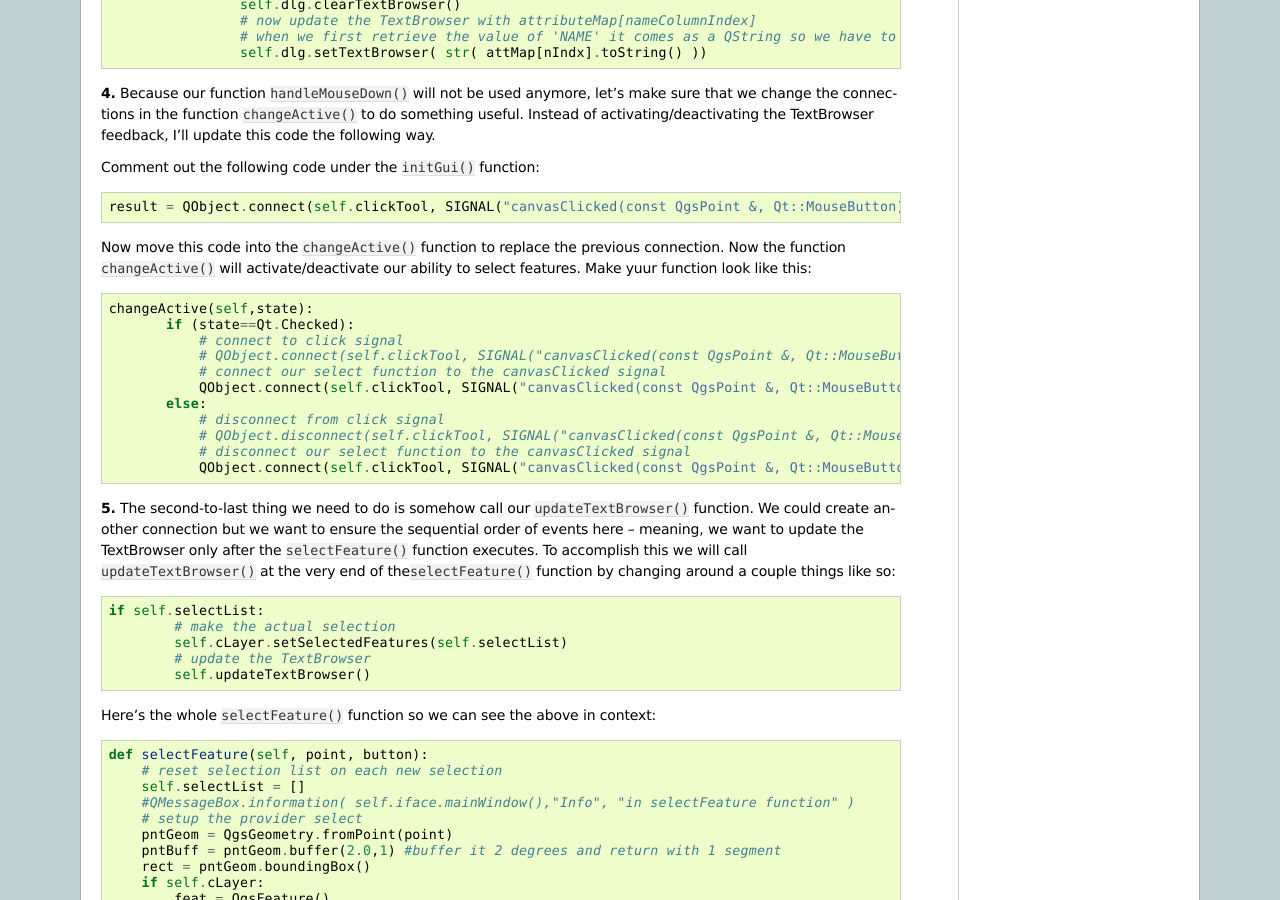
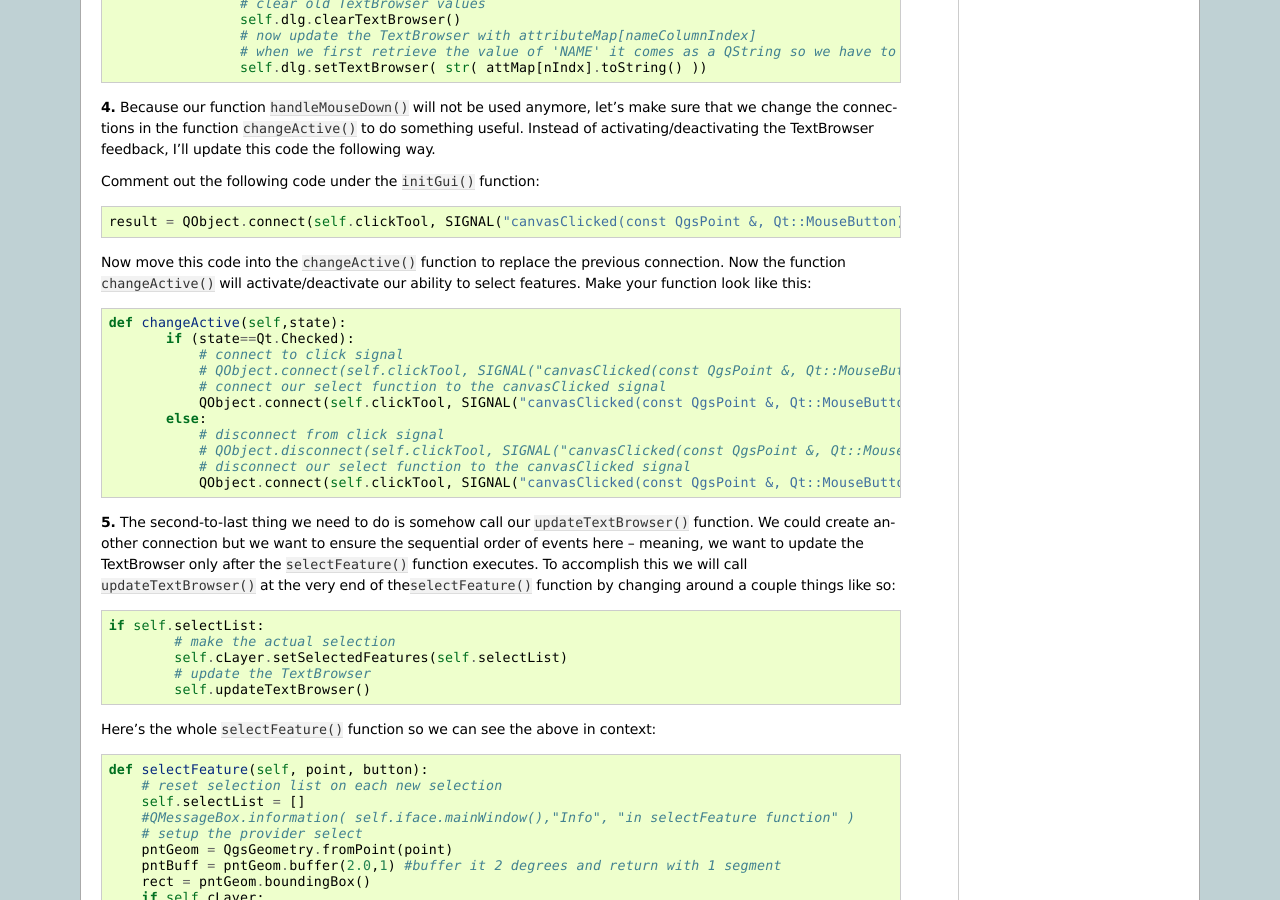
Before and after one commit to cugos/qgisworkshop_org, a Sphinx documentation site: the page built from docs/source/workshop/plugins_exercises.rst, in a window 1280 px wide and 900 px high, scrolled down 1392 px. Built offline with Sphinx 7.4.7, drawn with Linux system fonts in a browser that asks for light colours.

Commit message:
scrub-a-dub exercise

```diff
--- a/docs/source/workshop/plugins_exercises.rst
+++ b/docs/source/workshop/plugins_exercises.rst
@@ -17,7 +17,7 @@
 
 Let's output something more useful then. We want to output a 'NAME' attribute to the TextBrowser if it exists for a given layer.
 
--u------------------------------
+------------------------------
 
 Most of what we have to do to implement these changes is code reorganization.
 
@@ -75,9 +75,9 @@
 
     result = QObject.connect(self.clickTool, SIGNAL("canvasClicked(const QgsPoint &, Qt::MouseButton)"), self.selectFeature)
 
-Now move this code into the\  ``changeActive()`` \function to replace the previous connection. Now the function\  ``changeActive()`` \will activate/deactivate our ability to select features. Make yuur function look like this::
+Now move this code into the\  ``changeActive()`` \function to replace the previous connection. Now the function\  ``changeActive()`` \will activate/deactivate our ability to select features. Make your function look like this::
 
- changeActive(self,state):
+ def changeActive(self,state):
         if (state==Qt.Checked):
             # connect to click signal
             # QObject.connect(self.clickTool, SIGNAL("canvasClicked(const QgsPoint &, Qt::MouseButton)"), self.handleMouseDown)
```
